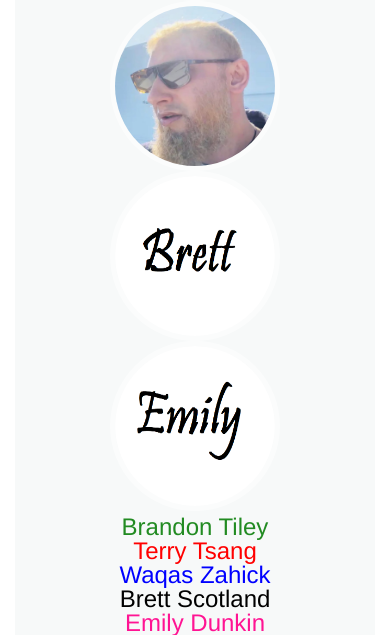
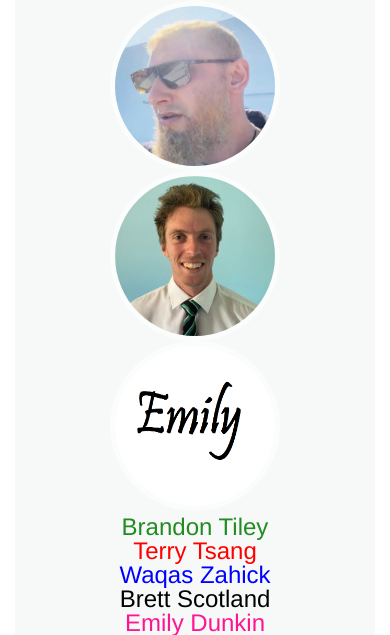
Before and after one commit to waqaszahick/FinalProject-Group3-TWEBB, a Flask app: page /aboutus in a window 390 px wide. Shown: the part 875-1510 px from the top of the page. Run offline with Flask 2, Linux system fonts and the light colour scheme; some libraries are stand-ins or nearby versions.

Commit message:
Committed picture images.

```diff
--- a/templates/aboutus.html
+++ b/templates/aboutus.html
@@ -48,7 +48,7 @@
                             <div class="col-lg-2 col-sm-2 col-md-offset-1"><img alt="Brandon Tiley" title="Brandon Tiley" src="../static/img/brandon-tiley.png"> </div>
                             <div class="col-lg-2 col-sm-2"><img alt="Terry Tsang" title="Terry Tsang" src="../static/img/terry-tsang.jpg"></div>
                             <div class="col-lg-2 col-sm-2"><img alt="Waqas Zahick" title="Waqas Zahick" src="../static/img/waqas-zahick.jpeg"></div>
-                            <div class="col-lg-2 col-sm-2"><img alt="Brett Scotland" title="Brett Scotland" src="../static/img/brett-scotland.png"></div>
+                            <div class="col-lg-2 col-sm-2"><img alt="Brett Scotland" title="Brett Scotland" src="../static/img/brett-scotland.jpg"></div>
                             <div class="col-lg-2 col-sm-2"><img alt="Emily Dunkin" title="Emily Dunkin" src="../static/img/emily-dunkin.png"></div>
                             </div>
                             <div class="info">
```
Also changed, not shown: static/img/brett-scotland.jpg (added).
